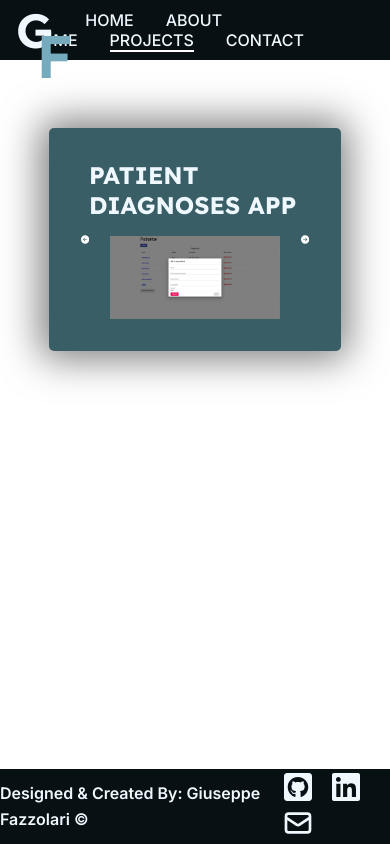
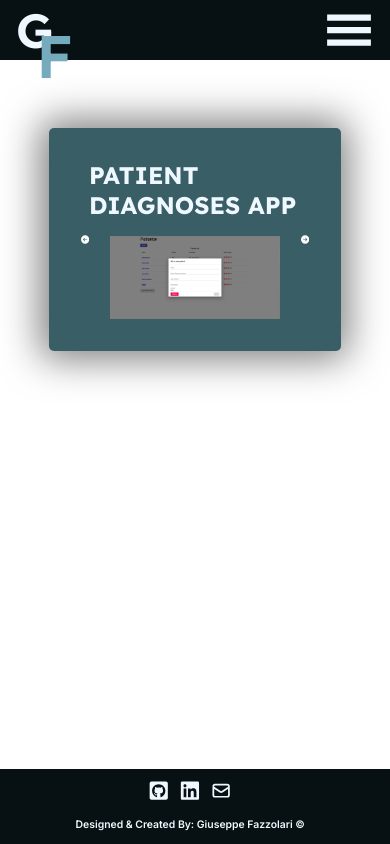
Before and after one commit to fazzolari17/portfolio, a React (Create React App) app: page /projects in a window 390 px wide. Built offline with nearby package versions, Linux system fonts and the light colour scheme.

Commit message:
fix mobile views

```diff
--- a/src/App.js
+++ b/src/App.js
@@ -6,21 +6,23 @@ import Projects from './components/projects/Projects';
 import AboutMe from './components/aboutMe/AboutMe';
 import Footer from './components/footer/Footer';
 import ProjectDetail from './components/projects/ProjectDetail';
+import MobileHeader from './components/header/MobileHeader';
 
 import {
   BrowserRouter as Router,
   Routes, Route
 } from 'react-router-dom';
 
-
+import useViewport from './hooks/useViewport';
 
 function App() {
-
+  const { width } = useViewport();
+  const isMobile = width < 500 ? true : false;
 
   return (
     <main>
       <Router>
-        <Header />
+        {isMobile ?  <MobileHeader /> : <Header />}
 
         <Routes>
           <Route path='/projects/:id' element={<ProjectDetail />} />
--- a/src/components/footer/Footer.js
+++ b/src/components/footer/Footer.js
@@ -1,12 +1,17 @@
-// import './footer.css';
+import useViewport from '../../hooks/useViewport';
 import ContactIcons from '../contactIcons';
 import { style } from './styleSheet';
 
 const Footer = () => {
+  const { width } = useViewport();
+
+  const isMobile = width < 500 ? true : false;
+
+  const mobileStyle = isMobile ? style.mobileFooter : '';
 
   return (
     <footer style={style.footer}>
-      <div style={style.flex}>
+      <div style={{...style.flex, ...mobileStyle}}>
         <p style={style.marginRight}>
           Designed & Created By: Giuseppe Fazzolari ©
         </p>
--- a/src/components/footer/styleSheet.js
+++ b/src/components/footer/styleSheet.js
@@ -20,5 +20,9 @@
     },
     marginRight: {
       marginRight: '1rem'
+    },
+    mobileFooter: {
+      flexDirection: 'column-reverse',
+      transform: 'scale(.65)'
     }
   }
--- /dev/null
+++ b/src/components/header/MobileHeader.js
@@ -0,0 +1,45 @@
+import React from 'react';
+import {
+  Link,
+  useLocation
+} from 'react-router-dom';
+import style from './styleSheet';
+import { GiHamburgerMenu } from 'react-icons/gi'
+
+const Header = () => {
+  const [isMenuOpen, setIsMenuOpen] = React.useState(false);
+  const loc = useLocation();
+  const home = '/';
+  const aboutMe = '/aboutMe';
+  const projects = '/projects';
+  const contact = '/contact';
+
+
+
+  const addUnderlineToCurrentPage = (location, page) => {
+    if (location === page) return style.currentPage;
+    return style.link;
+  }
+
+  const slideMenu = isMenuOpen
+    ? { transform: 'translate(0)', transition: 'transform .5s ease-in-out'}
+    : { transform: 'translate(0, -100%)', transition: 'transform .5s ease-in-out' }
+
+  return (<>
+    <header style={style.header}>
+      <div>
+        <Link to={home}><div className="logo">G<span className="tilt">F</span></div></Link>
+      </div>
+      <GiHamburgerMenu style={{ cursor: 'pointer' }} id={'menuIcon'} size={50} onClick={() => setIsMenuOpen(state => !state)} />
+    </header>
+      <nav style={{...style.mobileNav, ...slideMenu}}>
+      <Link style={addUnderlineToCurrentPage(loc.pathname, home)} to={home}>Home</Link>
+      <Link style={addUnderlineToCurrentPage(loc.pathname, aboutMe)} to={aboutMe}>About Me</Link>
+      <Link style={addUnderlineToCurrentPage(loc.pathname, projects)} to={projects}>Projects</Link>
+      <Link style={addUnderlineToCurrentPage(loc.pathname, contact)} to={contact}>Contact</Link>
+    </nav>
+  </>
+  )
+};
+
+export default Header;
--- a/src/components/header/styleSheet.js
+++ b/src/components/header/styleSheet.js
@@ -16,7 +16,7 @@ const style = {
     top: 0,
     left: 0,
     width: '100vw',
-    zIndex: '1',
+    zIndex: '10',
   },
   padding: {
     padding: 5
@@ -35,6 +35,30 @@ const style = {
     marginLeft: '2em',
     color: '#F0F8FF',
     borderBottom: '2px solid #FFF'
+  },
+  mobileNav: {
+     fontFamily: 'Inter, sans-serif',
+    fontWeight: '500',
+    height: '150px',
+    padding: '1em',
+    listStyle: 'none',
+    textDecoration: 'none',
+    textTransform: 'uppercase',
+    color: 'var(--header-text, #F0F8FF)',
+    backgroundColor: 'var(--header-background, #071013)',
+    display: 'flex',
+    flexDirection: 'column',
+    alignItems: 'center',
+    justifyContent: 'space-between',
+    position: 'fixed',
+    top: 60,
+    left: 0,
+    width: '100vw',
+    zIndex: '1',
+    lineHeight: '1.6',
+    // transition: 'all .5s ease-in-out',
+    transform: 'translate(0, -100%)',
+    transition: 'transform .5s ease-in-out'
   }
 }
 
--- a/src/components/home/Home.js
+++ b/src/components/home/Home.js
@@ -8,7 +8,6 @@ import {
 import Card from '../Card';
 import quotes from '../../data/homePageComments';
 import style from './styleSheet';
-// import Button from '../Button';
 
 const Home = () => {
   const [images, setImages] = React.useState(fallbackImages);
@@ -30,7 +29,7 @@ const Home = () => {
         setImages(fallbackImages);
       }
     }
-    fetchImages()
+    // fetchImages()
   // eslint-disable-next-line react-hooks/exhaustive-deps
   }, [])
 
@@ -38,12 +37,13 @@ const Home = () => {
     return <img key={photo.id} className={selectImageClass(index)} src={photo.urls.small} alt={photo.alt_description} />
   })
 
-  // const changeQuote = () => {
-  //   setQuoteToDisplay(selectRandomQuote(quotes));
-  // }
 
-
-  setTimeout(function setQuote(){
+  setTimeout(function setQuote() {
+    let count = 0;
+    while (count < 100) {
+      clearTimeout();
+      count++;
+    }
     setQuoteToDisplay(selectRandomQuote(quotes));
     setTimeout(setQuote, quoteTimeoutTime);
   }, quoteTimeoutTime);
@@ -58,7 +58,6 @@ const Home = () => {
         <Card style={style.quoteCard}>
           {quoteToDisplay.text}
           <div style={style.quoteAuthor}>{`- ${quoteToDisplay.author}`}</div>
-          {/* <Button style={{ alignSelf: 'flex-end', justifySelf: 'flex-end', marginTop: '1rem', color: 'var(--header-background, #071013)' }} invert={true} buttonName={'Next Quote'} handleClick={changeQuote} /> */}
         </Card>
       </div>
     </>
```
